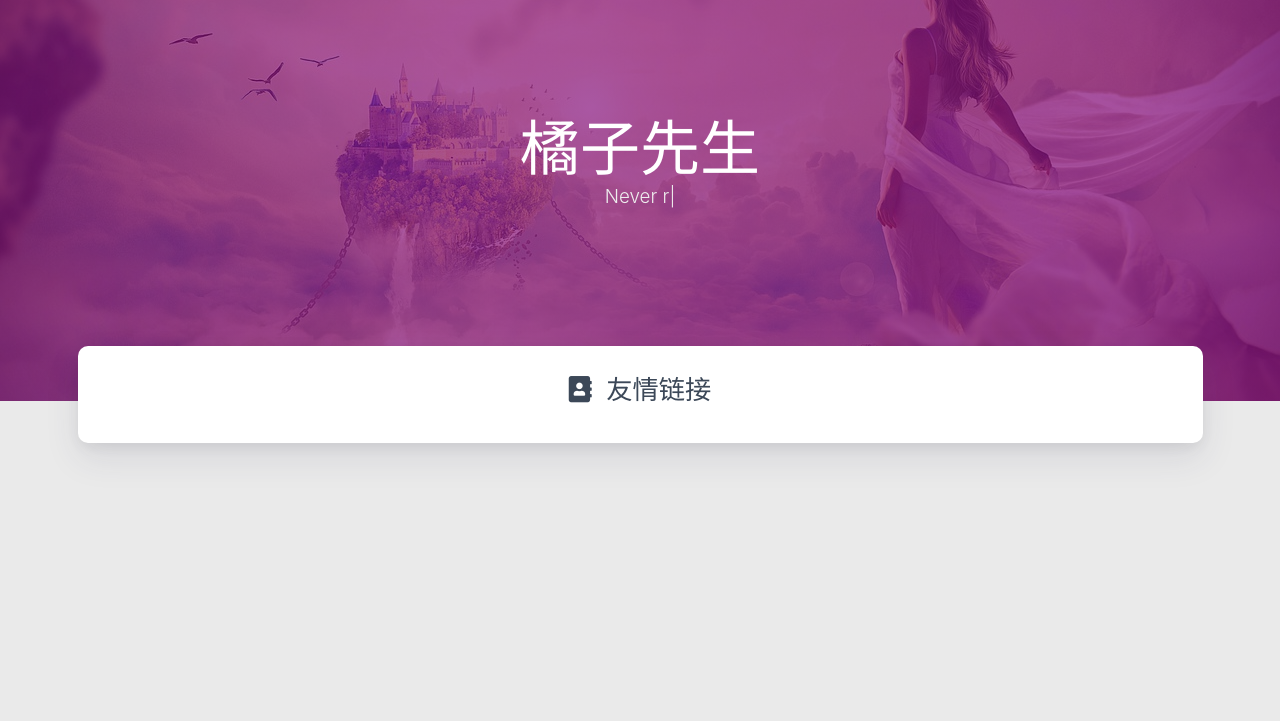
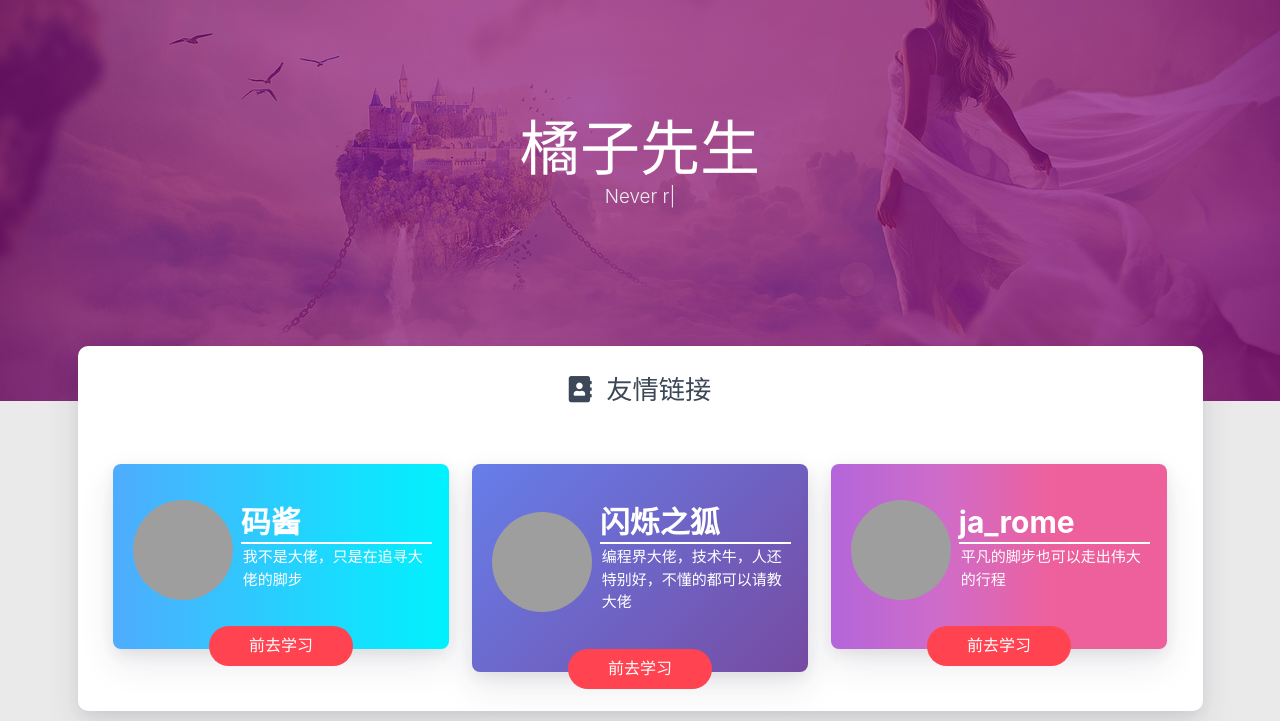
Before and after one commit to chenhaiwei-orange/chenhaiwei-orange.github.io, a plain HTML site: page friends/index.html in a window 1280 px wide. Shown: the part 79-800 px from the top of the page. Drawn offline with nearby package versions, Linux system fonts and the light colour scheme; some packages are replaced by stand-ins of ours; no server answers; grey boxes are pictures that could not be loaded; a script that the page names is missing.

Commit message:
Site updated: 2021-05-17 15:30:53

```diff
--- a/friends/index.html
+++ b/friends/index.html
@@ -234,7 +234,7 @@
 
         <li><div class="divider"></div></li>
         <li>
-            <a href="https://github.com/blinkfox/hexo-theme-matery" class="waves-effect waves-light" target="_blank">
+            <a href="https://github.com/chenhaiwei-orange" class="waves-effect waves-light" target="_blank">
                 <i class="fab fa-github-square fa-fw"></i>Fork Me
             </a>
         </li>
@@ -291,7 +291,7 @@
     }
 </style>
 
-<a href="https://github.com/blinkfox/hexo-theme-matery" class="github-corner tooltipped hide-on-med-and-down" target="_blank"
+<a href="https://github.com/chenhaiwei-orange" class="github-corner tooltipped hide-on-med-and-down" target="_blank"
    data-tooltip="Fork Me" data-position="left" data-delay="50">
     <svg viewBox="0 0 250 250" aria-hidden="true">
         <path d="M0,0 L115,115 L130,115 L142,142 L250,250 L250,0 Z"></path>
@@ -550,6 +550,74 @@
                     <i class="fas fa-address-book"></i>&nbsp;&nbsp;友情链接
                 </div>
                 <article id="friends-link">
+
+
+                    <div class="row tags-posts friend-all">
+
+
+                        <div class="col s12 m6 l4 friend-div" data-aos="zoom-in-up">
+                            <div class="card frind-card1">
+                                <div class="frind-ship">
+                                    <div class="title">
+                                        <img src="http://image.luokangyuan.com/1_qq_27922023.jpg" alt="img">
+                                        <div>
+                                            <h1 class="friend-name">码酱</h1>
+                                            <p style="position: relative;top: -35px;">我不是大佬，只是在追寻大佬的脚步</p>
+                                        </div>
+                                    </div>
+                                    <div class="friend-button">
+                                        <a href="http://luokangyuan.com/" target="_blank"
+                                            class="button button-glow button-rounded button-caution">
+                                            前去学习
+                                        </a>
+                                    </div>
+                                </div>
+                            </div>
+                        </div>
+
+
+                        <div class="col s12 m6 l4 friend-div" data-aos="zoom-in-up">
+                            <div class="card frind-card2">
+                                <div class="frind-ship">
+                                    <div class="title">
+                                        <img src="http://image.luokangyuan.com/4027734.jpeg" alt="img">
+                                        <div>
+                                            <h1 class="friend-name">闪烁之狐</h1>
+                                            <p style="position: relative;top: -35px;">编程界大佬，技术牛，人还特别好，不懂的都可以请教大佬</p>
+                                        </div>
+                                    </div>
+                                    <div class="friend-button">
+                                        <a href="https://blinkfox.github.io/" target="_blank"
+                                            class="button button-glow button-rounded button-caution">
+                                            前去学习
+                                        </a>
+                                    </div>
+                                </div>
+                            </div>
+                        </div>
+
+
+                        <div class="col s12 m6 l4 friend-div" data-aos="zoom-in-up">
+                            <div class="card frind-card3">
+                                <div class="frind-ship">
+                                    <div class="title">
+                                        <img src="http://image.luokangyuan.com/avatar.jpg" alt="img">
+                                        <div>
+                                            <h1 class="friend-name">ja_rome</h1>
+                                            <p style="position: relative;top: -35px;">平凡的脚步也可以走出伟大的行程</p>
+                                        </div>
+                                    </div>
+                                    <div class="friend-button">
+                                        <a href="https://me.csdn.net/jlh912008548" target="_blank"
+                                            class="button button-glow button-rounded button-caution">
+                                            前去学习
+                                        </a>
+                                    </div>
+                                </div>
+                            </div>
+                        </div>
+
+                    </div>
 
                 </article>
             </div>
```
Also changed, not shown: 2020/09/02/hello-world/index.html (+2 -2 lines), 2021/05/15/docker/index.html (+2 -2 lines), 404/index.html (+2 -2 lines), about/index.html (+2 -2 lines), archives/2020/09/index.html (+2 -2 lines), archives/2020/index.html (+2 -2 lines), archives/2021/05/index.html (+2 -2 lines), archives/2021/index.html (+2 -2 lines), archives/index.html (+2 -2 lines), categories/docker/index.html (+2 -2 lines), categories/index.html (+2 -2 lines), contact/index.html (+2 -2 lines), index.html (+2 -2 lines), tags/docker/index.html (+2 -2 lines), 1 more files.
